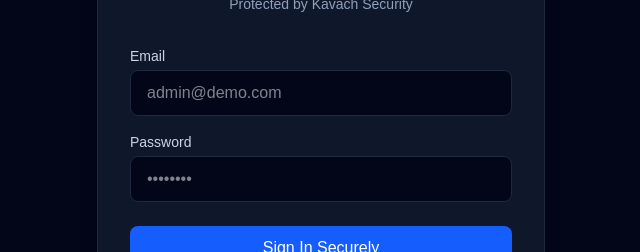
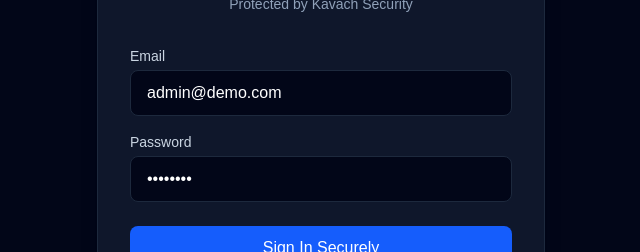
Before and after one commit to Rajeev02/kavach-playground, a Next.js app in the folder examples/nextjs-example/: page / in a window 1280 px wide. Shown: the part 271-523 px from the top of the page, without its empty margins (319-959 px from the left). Built offline with nearby package versions, Linux system fonts and the light colour scheme; what @rajeev02/kavach-web would draw is missing.

Commit message:
fix: resolve Next.js login by hardcoding deterministic workspace ID and autofilling demo credentials

```diff
--- a/examples/nextjs-example/src/app/page.tsx
+++ b/examples/nextjs-example/src/app/page.tsx
@@ -6,8 +6,8 @@ import { getDeviceFingerprint } from '@/lib/kavach';
 
 export default function LoginPage() {
   const router = useRouter();
-  const [email, setEmail] = useState('');
-  const [password, setPassword] = useState('');
+  const [email, setEmail] = useState('admin@demo.com');
+  const [password, setPassword] = useState('Demo@123');
   const [loading, setLoading] = useState(false);
   const [status, setStatus] = useState('');
   const [error, setError] = useState('');
```
Also changed, not shown: 1 other file (tests, documents, lock files or other folders).
